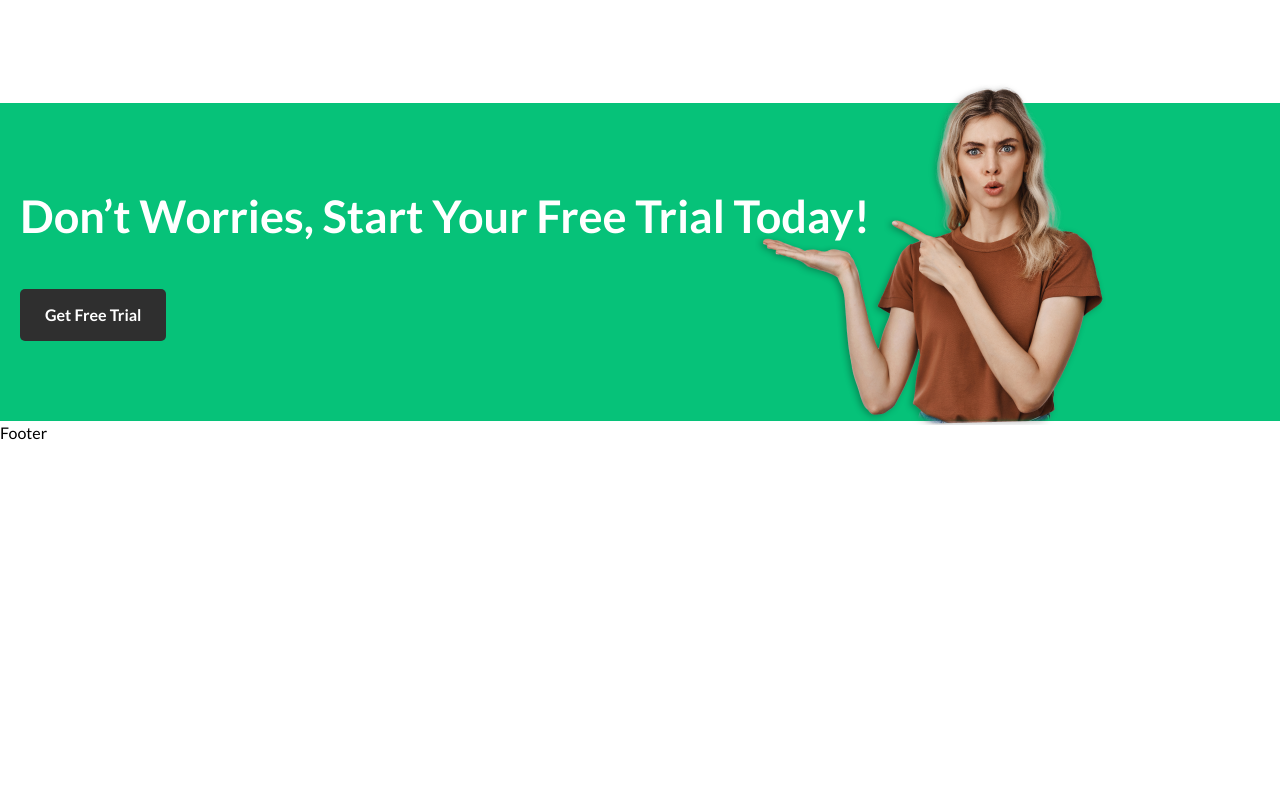
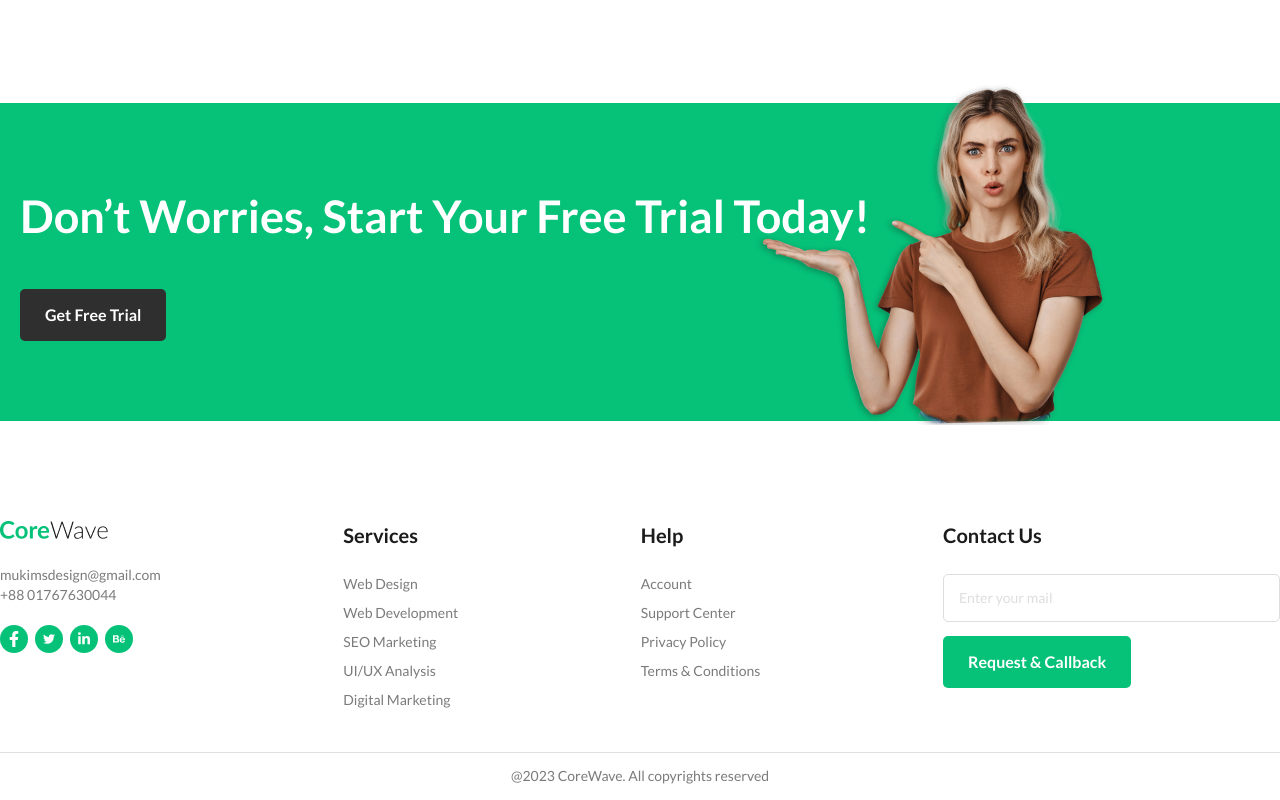
Before and after one commit to mdjaberdev/coreWave, a React (Vite) app: page / in a window 1280 px wide. Shown: the part 4795-5595 px from the top of the page. Before the commit the page ends 5240 px from the top, so only its background shows below. Built offline with nearby package versions, Linux system fonts and the light colour scheme.

Commit message:
feat: footer

```diff
--- a/src/components/layouts/Footer.jsx
+++ b/src/components/layouts/Footer.jsx
@@ -1,9 +1,107 @@
-import React from 'react'
+import React from "react";
+import Container from "../common/Container";
+import Images from "../common/Images";
+import logo from "/src/assets/Logo.png";
+import {
+  FaFacebookF,
+  FaTwitter,
+  FaLinkedinIn,
+  FaBehance,
+} from "react-icons/fa";
+import { Link } from "react-router";
+import Button from "../common/Button";
 
 const Footer = () => {
   return (
-    <div>Footer</div>
-  )
-}
+    <div className="mt-25 mb-3.5">
+      <Container>
+        <div className="flex justify-between pb-10.5 border-b border-[#E0E0E0]">
+          {/* Logo  */}
+          <div className="">
+            <Images imgSrc={logo} />
+            <div className="text-[#7B7B7B] text-sm font-lato mt-6.5">
+              <p>mukimsdesign@gmail.com</p>
+              <p>+88 01767630044</p>
+            </div>
+            <div className="flex  gap-x-1.75 mt-5">
+              <div className="h-7 w-7 flex justify-center items-center text-white p-2 rounded-full bg-primary cursor-pointer">
+                <FaFacebookF />
+              </div>
+              <div className="h-7 w-7 flex justify-center items-center text-white p-2 rounded-full bg-primary cursor-pointer">
+                <FaTwitter />
+              </div>
+              <div className="h-7 w-7 flex justify-center items-center text-white p-2 rounded-full bg-primary cursor-pointer">
+                <FaLinkedinIn />
+              </div>
+              <div className="h-7 w-7 flex justify-center items-center text-white p-2 rounded-full bg-primary cursor-pointer">
+                <FaBehance />
+              </div>
+            </div>
+          </div>
+          {/* Services */}
+          <div className="">
+            <h4 className="text-[#1B1B1B] text-xl font-semibold font-lato mb-6.25">
+              Services
+            </h4>
+            <ul className="space-y-2.25 text-[#7B7B7B] text-sm font-lato">
+              <li>
+                <Link>Web Design</Link>
+              </li>
+              <li>
+                <Link>Web Development</Link>
+              </li>
+              <li>
+                <Link>SEO Marketing</Link>
+              </li>
+              <li>
+                <Link>UI/UX Analysis</Link>
+              </li>
+              <li>
+                <Link>Digital Marketing</Link>
+              </li>
+            </ul>
+          </div>
+          {/* Help  */}
+          <div className="">
+            <h4 className="text-[#1B1B1B] text-xl font-semibold font-lato mb-6.25">
+              Help
+            </h4>
+            <ul className="space-y-2.25 text-[#7B7B7B] text-sm font-lato">
+              <li>
+                <Link>Account</Link>
+              </li>
+              <li>
+                <Link>Support Center</Link>
+              </li>
+              <li>
+                <Link>Privacy Policy</Link>
+              </li>
+              <li>
+                <Link>Terms & Conditions</Link>
+              </li>
+            </ul>
+          </div>
+          {/* Contact Us */}
+          <div className="">
+            <h4 className="text-[#1B1B1B] text-xl font-semibold font-lato mb-6.25">
+              Contact Us
+            </h4>
+            <div className="input mb-3.5">
+              <input
+                type="email"
+                placeholder="Enter your mail"
+                className="py-3.25 px-3.75 w-84.25 text-[#BDBDBD] text-sm font-lato border border-[#DDDDDD] rounded-[5px]"
+              />
+            </div>
+            <Button btnTxt={"Request & Callback"} />
+          </div>
+        </div>
+        <p className="text-[#7B7B7B] text-sm text-center font-medium font-lato mt-3.25">
+          @2023 CoreWave. All copyrights reserved
+        </p>
+      </Container>
+    </div>
+  );
+};
 
-export default Footer
+export default Footer;
```
